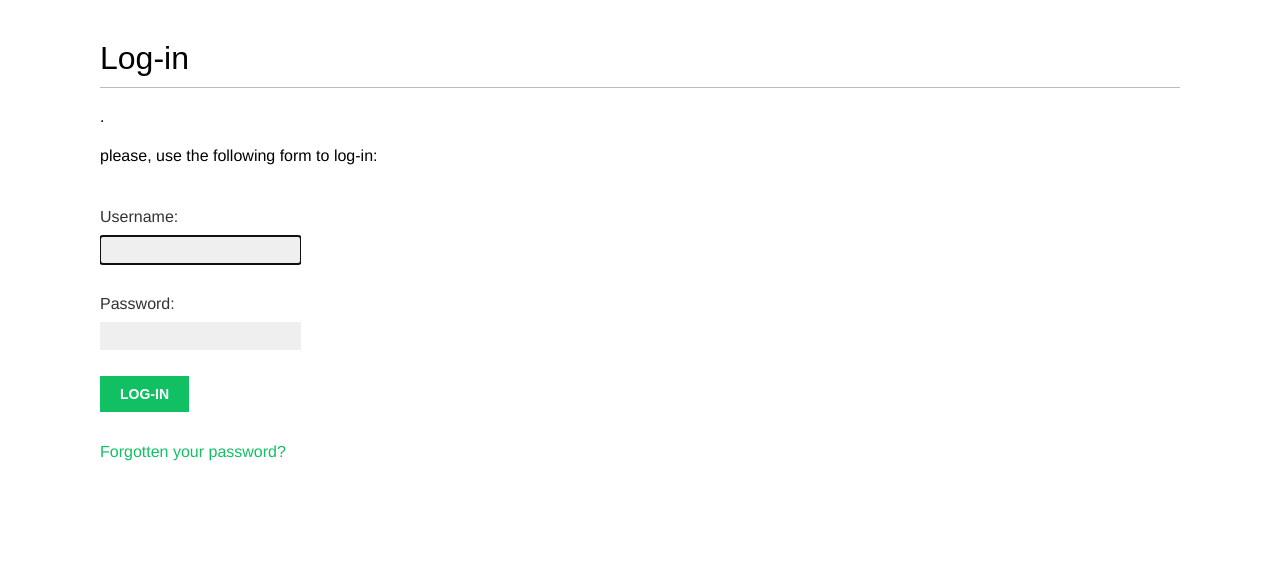
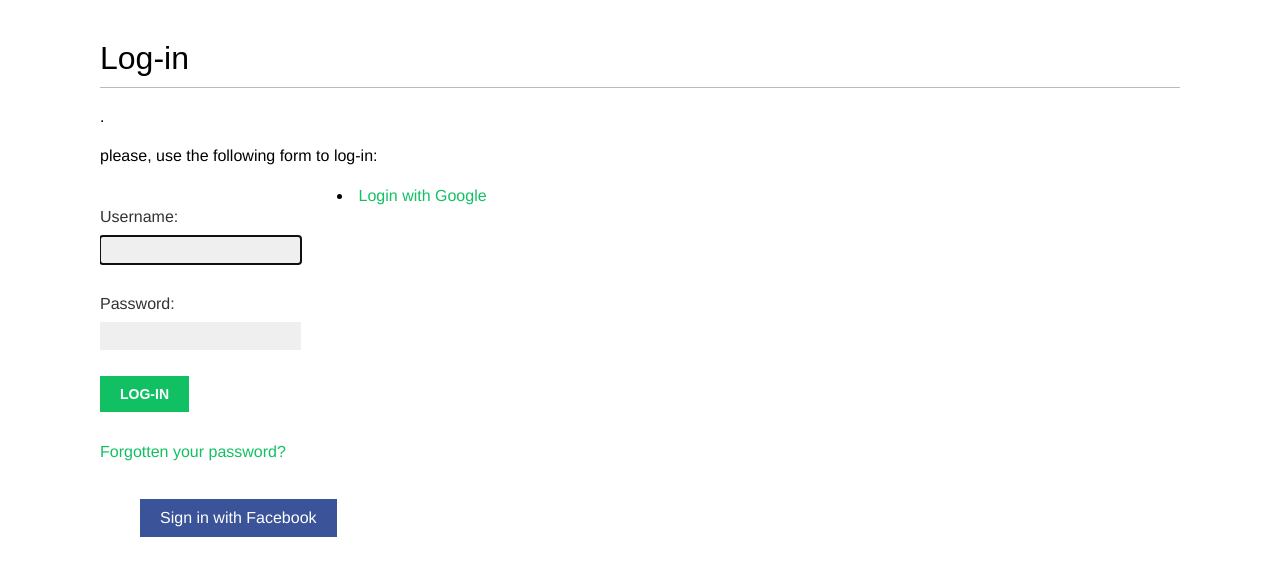
Before and after one commit to narukulachiranjeevi/Social_website, a Django app: page /account/login/ in a window 1280 px wide. Shown: the part 65-641 px from the top of the page. Run offline with Django 4.2, Linux system fonts and the light colour scheme; some web fonts are replaced.

Commit message:
google and facebook auth but failed

```diff
--- a/bookmarks/account/templates/account/login.html
+++ b/bookmarks/account/templates/account/login.html
@@ -9,4 +9,5 @@
         {% csrf_token %}
         <p><input type="submit" value="Log in"></p>
     </form>
+
 {% endblock %}
--- a/bookmarks/account/templates/registration/login.html
+++ b/bookmarks/account/templates/registration/login.html
@@ -20,5 +20,17 @@
             <p><input type="submit" value="Log-in"></p>
             <p><a href="{% url "password_reset" %}">Forgotten your password?</a></p>
         </form>
+        <div class="social">
+            <ul>
+            <li class="facebook">
+            <a href="{% url "social:begin" "facebook" %}">Sign in with
+           Facebook</a>
+            </li>
+            </ul>
+        </div>
     </div>
+    <li class="google">
+        <a href="{% url "social:begin" "google-oauth2" %}">Login with
+       Google</a>
+       </li>
 {% endblock %}
```
Also changed, not shown: bookmarks/bookmarks/settings.py (+11 -3 lines).
